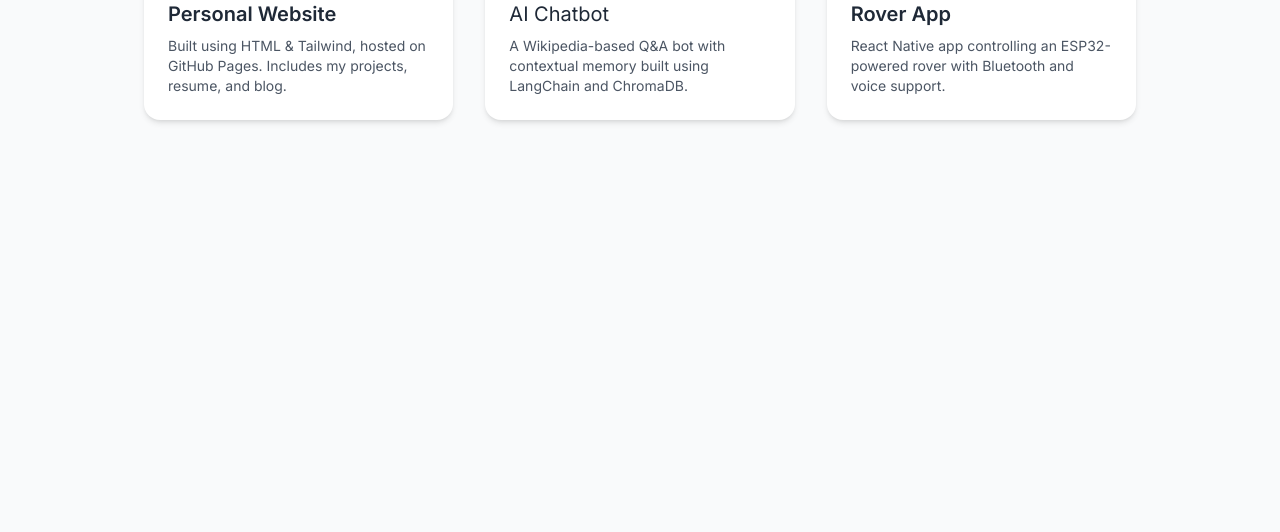
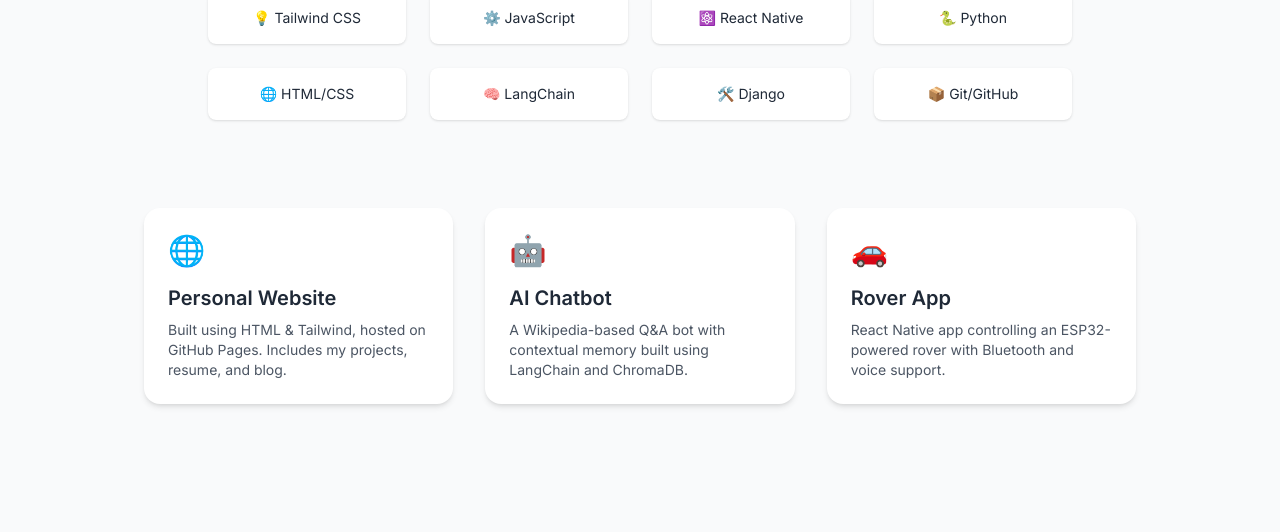
Before and after one commit to ShravanMadhu/shravanmadhu.github.io, a plain HTML site: page index.html in a window 1280 px wide. Shown: the part 636-1168 px from the top of the page. Before the commit the page ends 884 px from the top, so only its background shows below. Drawn offline with nearby package versions, Linux system fonts and the light colour scheme.

Commit message:
Add files via upload

```diff
--- a/index.html
+++ b/index.html
@@ -68,25 +68,43 @@
     </p>
   </section>
 
+  <!-- Skills Section -->
+  <section id="skills" class="text-center py-12">
+    <h2 class="text-3xl font-semibold mb-6">Skills</h2>
+    <div class="max-w-4xl mx-auto grid grid-cols-2 sm:grid-cols-3 md:grid-cols-4 gap-6 px-4">
+      <div class="bg-white dark:bg-gray-800 p-4 rounded-lg shadow hover:scale-105 transition text-sm font-medium">💡 Tailwind CSS</div>
+      <div class="bg-white dark:bg-gray-800 p-4 rounded-lg shadow hover:scale-105 transition text-sm font-medium">⚙️ JavaScript</div>
+      <div class="bg-white dark:bg-gray-800 p-4 rounded-lg shadow hover:scale-105 transition text-sm font-medium">⚛️ React Native</div>
+      <div class="bg-white dark:bg-gray-800 p-4 rounded-lg shadow hover:scale-105 transition text-sm font-medium">🐍 Python</div>
+      <div class="bg-white dark:bg-gray-800 p-4 rounded-lg shadow hover:scale-105 transition text-sm font-medium">🌐 HTML/CSS</div>
+      <div class="bg-white dark:bg-gray-800 p-4 rounded-lg shadow hover:scale-105 transition text-sm font-medium">🧠 LangChain</div>
+      <div class="bg-white dark:bg-gray-800 p-4 rounded-lg shadow hover:scale-105 transition text-sm font-medium">🛠️ Django</div>
+      <div class="bg-white dark:bg-gray-800 p-4 rounded-lg shadow hover:scale-105 transition text-sm font-medium">📦 Git/GitHub</div>
+    </div>
+  </section>
+
   <!-- Projects Section -->
   <main id="projects" class="max-w-5xl mx-auto grid gap-8 grid-cols-1 md:grid-cols-2 lg:grid-cols-3 px-4 mt-10">
-    <div class="bg-white dark:bg-gray-800 rounded-2xl shadow-md p-6 hover:scale-105 transition-all duration-300">
+    <a href="https://github.com/shravanmadhu/personal-website" target="_blank"
+       class="bg-white dark:bg-gray-800 rounded-2xl shadow-md p-6 hover:shadow-lg hover:scale-105 transition-all duration-300 block">
       <div class="text-3xl mb-4">🌐</div>
       <h2 class="text-xl font-semibold mb-2">Personal Website</h2>
       <p class="text-gray-600 dark:text-gray-300 text-sm">Built using HTML & Tailwind, hosted on GitHub Pages. Includes my projects, resume, and blog.</p>
-    </div>
+    </a>
 
-    <div class="bg-white dark:bg-gray-800 rounded-2xl shadow-md p-6 hover:scale-105 transition-all duration-300">
+    <a href="https://github.com/shravanmadhu/wiki-chatbot" target="_blank"
+       class="bg-white dark:bg-gray-800 rounded-2xl shadow-md p-6 hover:shadow-lg hover:scale-105 transition-all duration-300 block">
       <div class="text-3xl mb-4">🤖</div>
-      <h2 class="text-xl font-semibent mb-2">AI Chatbot</h2>
+      <h2 class="text-xl font-semibold mb-2">AI Chatbot</h2>
       <p class="text-gray-600 dark:text-gray-300 text-sm">A Wikipedia-based Q&A bot with contextual memory built using LangChain and ChromaDB.</p>
-    </div>
+    </a>
 
-    <div class="bg-white dark:bg-gray-800 rounded-2xl shadow-md p-6 hover:scale-105 transition-all duration-300">
+    <a href="https://github.com/shravanmadhu/esp32-rover" target="_blank"
+       class="bg-white dark:bg-gray-800 rounded-2xl shadow-md p-6 hover:shadow-lg hover:scale-105 transition-all duration-300 block">
       <div class="text-3xl mb-4">🚗</div>
       <h2 class="text-xl font-semibold mb-2">Rover App</h2>
       <p class="text-gray-600 dark:text-gray-300 text-sm">React Native app controlling an ESP32-powered rover with Bluetooth and voice support.</p>
-    </div>
+    </a>
   </main>
 
   <!-- Footer / Contact -->
@@ -112,28 +130,13 @@
       const html = document.documentElement;
       html.classList.toggle('dark');
       const isDark = html.classList.contains('dark');
-
-      // Note: localStorage is not available in this environment
-      // In your actual implementation, you can uncomment the line below:
-      // localStorage.setItem('darkMode', isDark ? 'enabled' : 'disabled');
-
       themeIcon.setAttribute('data-lucide', isDark ? 'sun' : 'moon');
       themeIcon.className = 'w-5 h-5';
       lucide.createIcons();
     }
 
     document.addEventListener('DOMContentLoaded', function () {
-      // Note: localStorage is not available in this environment
-      // In your actual implementation, you can uncomment the lines below:
-      /*
-      if (localStorage.getItem('darkMode') === 'enabled') {
-        document.documentElement.classList.add('dark');
-        themeIcon.setAttribute('data-lucide', 'sun');
-      } else {
-        themeIcon.setAttribute('data-lucide', 'moon');
-      }
-      */
-      themeIcon.setAttribute('data-lucide', 'moon');
+      themeIcon.setAttribute('data-lucide', document.documentElement.classList.contains('dark') ? 'sun' : 'moon');
       themeIcon.className = 'w-5 h-5';
       lucide.createIcons();
     });
```
